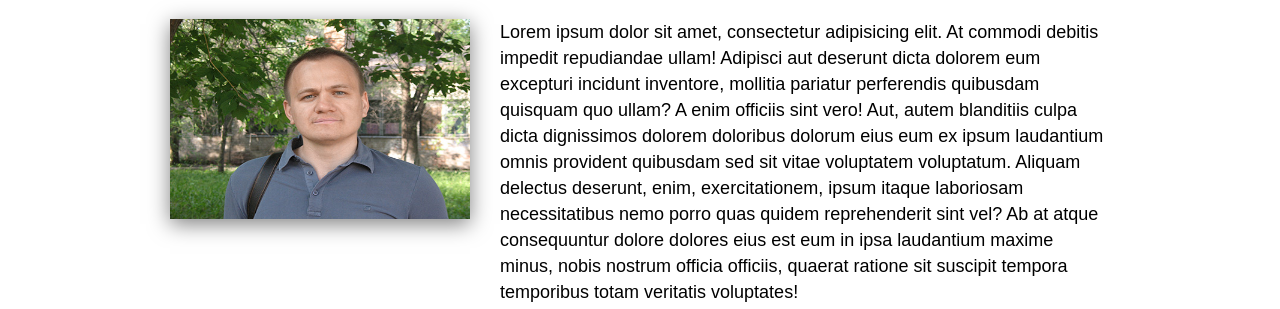
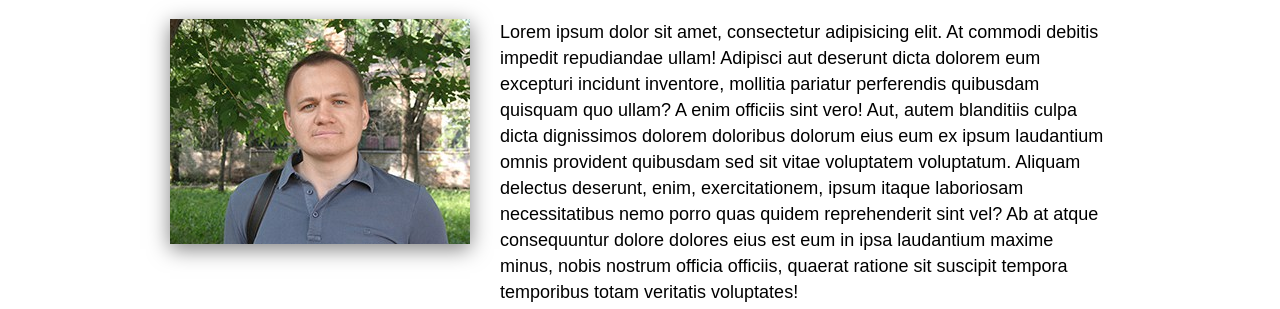
Before and after one commit to VladimirTyalo/personalPage, a plain HTML site: page index.html in a window 1280 px wide. Shown: the part 122-431 px from the top of the page. Drawn offline with nearby package versions, Linux system fonts and the light colour scheme; a web font is replaced by a local one.

Commit message:
fix my-photo propotions

```diff
--- a/css/style.css
+++ b/css/style.css
@@ -422,7 +422,7 @@ img {
   width: 300px;
   height: 200px;
   width: 300px;
-  height: 200px;
+  height: 225px;
   -ms-flex-item-align: stretch;
       align-self: stretch;
   margin-bottom: 20px;
--- a/index.html
+++ b/index.html
@@ -38,7 +38,7 @@
       <section class="about" id="about">
         <div class="container">
           <h1 class="about__title">Vladimir Tyalo</h1>
-          <img class="about__img" src="img/my_photo.jpg" alt="my photo" width="500" height="375">
+          <img class="about__img" src="img/my-photo.jpg" alt="my photo" width="300" height="225">
           <p class="about__story">
             Lorem ipsum dolor sit amet, consectetur adipisicing elit. At commodi debitis impedit repudiandae ullam! Adipisci aut deserunt dicta dolorem eum excepturi incidunt inventore, mollitia pariatur perferendis quibusdam quisquam quo ullam? A enim officiis sint vero! Aut, autem blanditiis culpa dicta dignissimos dolorem doloribus dolorum eius eum ex ipsum laudantium omnis provident quibusdam sed sit vitae voluptatem voluptatum. Aliquam delectus deserunt, enim, exercitationem, ipsum itaque laboriosam necessitatibus nemo porro quas quidem reprehenderit sint vel? Ab at atque consequuntur dolore dolores eius est eum in ipsa laudantium maxime minus, nobis nostrum officia officiis, quaerat ratione sit suscipit tempora temporibus totam veritatis voluptates!
           </p>
```
Also changed, not shown: css/style.min.css, img/my-photo.jpg (added), img/my_photo.jpg (deleted).
